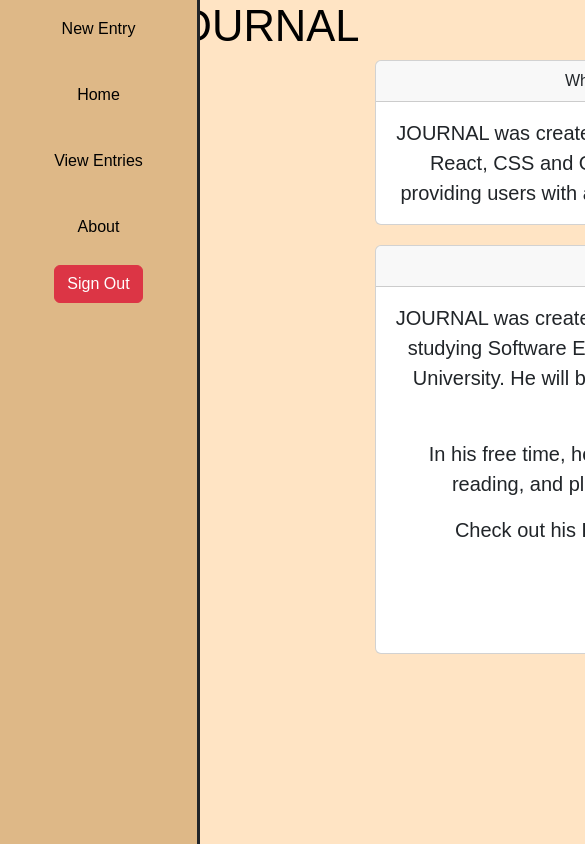
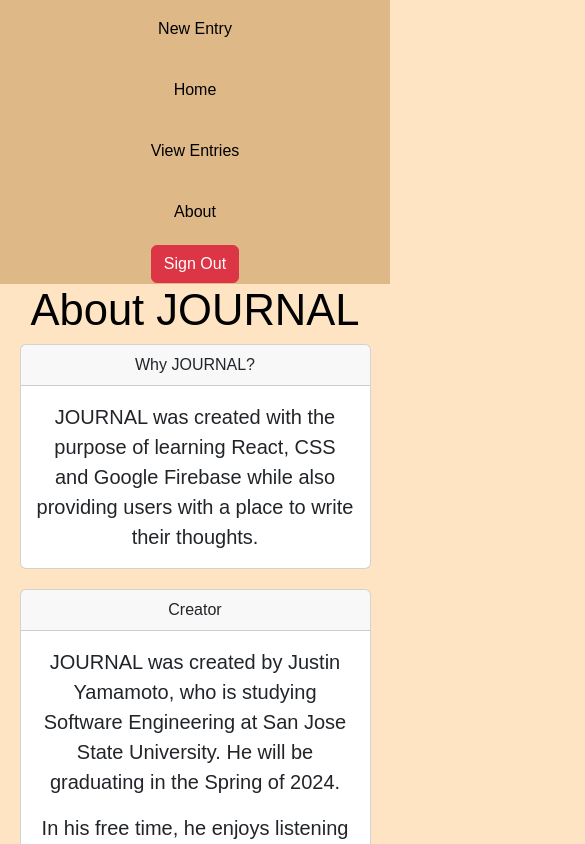
Before and after one commit to JustinYSJSU/react_journal, a React (Create React App) app: page /about in a window 390 px wide. Shown: the top 844 px of the page, 585 px wide, since content can reach past the window. Built offline with nearby package versions, Linux system fonts and the light colour scheme; no server answers.

Commit message:
added responsiveness i guess?

```diff
--- a/src/css/about.css
+++ b/src/css/about.css
@@ -1,11 +1,19 @@
-#about-info{
+#about-info {
     text-align: center;
     color: black;
 }
 
-#info-card{
-    width: 500px;
-    margin-left: 375px;
-    margin-bottom: 20px;
+#info-card {
+    max-width: 500px;
+    margin: 0 auto 20px; /* Center the card horizontally and add some margin at the bottom */
     text-align: center;
 }
+
+/* Media query for screens with a width of 768 pixels or less (e.g., tablets and smartphones) */
+@media (max-width: 768px) {
+    #info-card {
+        max-width: 90%; /* Reduce the card's width on smaller screens */
+        margin-left: auto; /* Remove left margin to center the card */
+        margin-right: auto; /* Remove right margin to center the card */
+    }
+}
--- a/src/css/entry.css
+++ b/src/css/entry.css
@@ -1,8 +1,62 @@
-input{
+/* Default styles for all screen sizes */
+input, textarea {
     margin-top: 20px;
     text-align: center;
-}
+    width: 100%; /* Set the width of the input and textarea to fill their parent container */
+  }
 
-#save-button{
+  #save-button {
     margin-bottom: 35px;
-}
+  }
+
+  form {
+    max-width: 500px; /* Set a maximum width for the form to prevent it from stretching too wide */
+    margin: 0 auto; /* Center the form horizontally */
+  }
+
+  /* Adjust styles for form title */
+  h1 {
+    font-size: 24px; /* Set the font size for the form title */
+  }
+
+  /* Adjust styles for the save button */
+  #save-button {
+    font-size: 16px; /* Set the font size for the save button */
+  }
+
+  /* Media query for screens with a width of 1024 pixels or more (e.g., desktops and larger screens) */
+  @media (min-width: 1024px) {
+    /* Adjust styles for larger screens */
+    form {
+      max-width: 400px; /* Increase the maximum width of the form for larger screens */
+    }
+
+    /* Adjust styles for form title on larger screens */
+    h1 {
+      font-size: 28px; /* Increase the font size for the form title on larger screens */
+    }
+
+    /* Adjust styles for the save button on larger screens */
+    #save-button {
+      font-size: 18px; /* Increase the font size for the save button on larger screens */
+    }
+  }
+
+  /* You can add more media queries as needed for other screen sizes */
+
+  /* Additional styles for very large screens (e.g., wide monitors) */
+  @media (min-width: 1440px) {
+    form {
+      max-width: 1000px;
+    }
+
+    /* Additional styles for form title on very large screens */
+    h1 {
+      font-size: 32px;
+    }
+
+    /* Additional styles for the save button on very large screens */
+    #save-button {
+      font-size: 20px;
+    }
+  }
--- a/src/css/home.css
+++ b/src/css/home.css
@@ -1,4 +1,24 @@
-#home-info{
-     text-align: center;
-     color: black;
- }
+/* Default styles for all screen sizes */
+#home-info {
+    text-align: center;
+    color: black;
+    overflow-wrap: normal;
+  }
+
+/* Media query for screens with a width of 768 pixels or less (e.g., smartphones) */
+@media (max-width: 768px) {
+    /* Adjust styles for smaller screens */
+    #home-info {
+      font-size: 16px; /* Example of changing font size for smaller screens */
+    }
+  }
+
+  /* Media query for screens with a width of 992 pixels or less (e.g., tablets) */
+  @media (max-width: 992px) {
+    /* Additional styles for medium-sized screens */
+  }
+
+  /* Media query for screens with a width of 1200 pixels or less (e.g., laptops) */
+  @media (max-width: 1200px) {
+    /* Additional styles for larger screens */
+  }
--- a/src/css/review_entry.css
+++ b/src/css/review_entry.css
@@ -1,10 +1,24 @@
+/* Centering technique to horizontally center the entry-card and delete-entry button */
+.center-content {
+  display: flex;
+  flex-direction: column;
+  align-items: center;
+}
+
 #entry-card {
-    width: 500px;
-    margin-left: 400px; /* Adjust the margin-left value to position the card horizontally */
-    margin-top: 50px; /* Adjust the margin-top value to move the card down */
-    text-align: center;
+  width: 90%; /* Use relative width to make the card responsive */
+  max-width: 500px;
+  margin-top: 20px; /* Adjust the margin-top value to move the card down */
+  text-align: center;
+}
+
+#delete-entry {
+  margin-top: 20px; /* Adjust the margin-top value to provide spacing */
+}
+
+/* Media query for screens with a width of 768 pixels or less (e.g., tablets and smartphones) */
+@media (max-width: 768px) {
+  #entry-card {
+      margin-top: 40px; /* Adjust the margin-top value on smaller screens */
   }
-
-  #delete-entry{
-    margin-top: 40px;
-  }
+}
--- a/src/css/sidebar.css
+++ b/src/css/sidebar.css
@@ -33,19 +33,34 @@
 
 /* On screens that are less than 700px wide, make the sidebar into a topbar */
 @media screen and (max-width: 700px) {
+  #side-bar {
+    width: 100%;
+    height: auto;
+    position: relative;
+    border-right: none; /* Remove the right border on smaller screens */
+  }
+
+  .sidebar a {
+    float: none;
+  }
+
+  div.content {
+    margin-left: 0;
+  }
+}
+
+/* On screens that are less than 400px, display the bar vertically, instead of horizontally */
+@media screen and (max-width: 400px) {
   .sidebar {
     width: 100%;
     height: auto;
     position: relative;
-    }
-    .sidebar a {float: left;}
-    div.content {margin-left: 0;}
+    border-right: none; /* Remove the right border on smaller screens */
   }
 
-  /* On screens that are less than 400px, display the bar vertically, instead of horizontally */
-  @media screen and (max-width: 400px) {
   .sidebar a {
     text-align: center;
     float: none;
+    margin-bottom: 5px; /* Reduce the margin between links on smaller screens */
   }
 }
--- a/src/css/view_entry.css
+++ b/src/css/view_entry.css
@@ -1,13 +1,22 @@
 .container {
   display: flex;
   flex-wrap: wrap;
+  justify-content: space-between; /* Distribute items evenly with space between them */
   max-width: calc(100% - 250px);
   margin-right: 40px;
 }
 
 .entry {
-    flex: 0 0 calc(33.33% - 20px); /* Adjust the width as per your layout */
+  flex: 0 0 calc(50% - 20px); /* Adjust the width as per your layout */
   margin: 10px;
   border: 1px solid black;
   padding: 10px;
 }
+
+/* Media query for screens with a width of 768 pixels or less (e.g., tablets and smartphones) */
+@media (max-width: 768px) {
+  .entry {
+      flex: 0 0 100%; /* Set the width to 100% to make entries stack vertically */
+      max-width: calc(100% - 20px); /* Adjust the maximum width of the entries */
+  }
+}
--- a/src/pages/review_entry.tsx
+++ b/src/pages/review_entry.tsx
@@ -20,12 +20,12 @@ export const ReviewEntry = () => {
     const [user, loading, error] = useAuthState(auth)
     const [entries, setEntries] = useState<Entry[]>([]);
 
-    const onDeleteEntry = async (docID: string) =>{
+    const onDeleteEntry = async (docID: string) => {
 
-       const docRef = doc(db, "entries", realID) //HOW TO GET DOCUMENT ID
-       await deleteDoc(docRef)
-       alert("Entry deleted. Returning to home.")
-       navigate("/home")
+        const docRef = doc(db, "entries", realID) //HOW TO GET DOCUMENT ID
+        await deleteDoc(docRef)
+        alert("Entry deleted. Returning to home.")
+        navigate("/home")
     }
 
     useEffect(() => {
@@ -62,7 +62,7 @@ export const ReviewEntry = () => {
             {entries.length === 0 ? (
                 <p>Loading...</p>
             ) : (
-                <div>
+                <div className="center-content"> {/* Added center-content class */}
                     <div id="about-info">
                         <h1 className="display-1"> Entry Viewing</h1>
                     </div>
@@ -80,10 +80,10 @@ export const ReviewEntry = () => {
                         </div>
                     </div>
 
-                    <button className = "btn btn-danger" id = "delete-entry"
-                    onClick = {() => {onDeleteEntry(entries[0].docID)}}> Delete Entry</button>
+                    <button className="btn btn-danger" id="delete-entry" onClick={() => { onDeleteEntry(entries[0].docID) }}>Delete Entry</button>
                 </div>
             )}
         </div>
+
     )
 }
```
Lines whose indentation alone changed are shown as unchanged.
